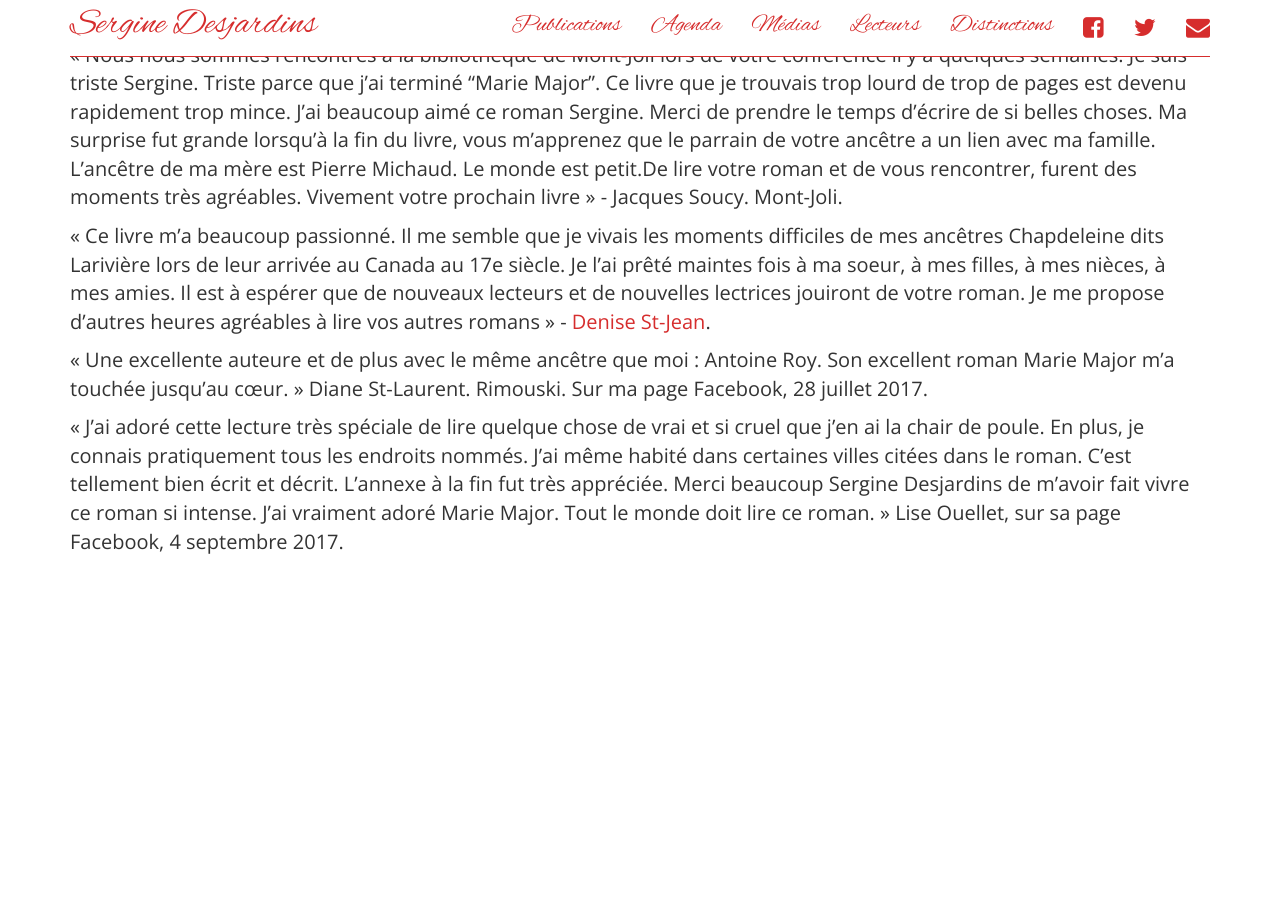
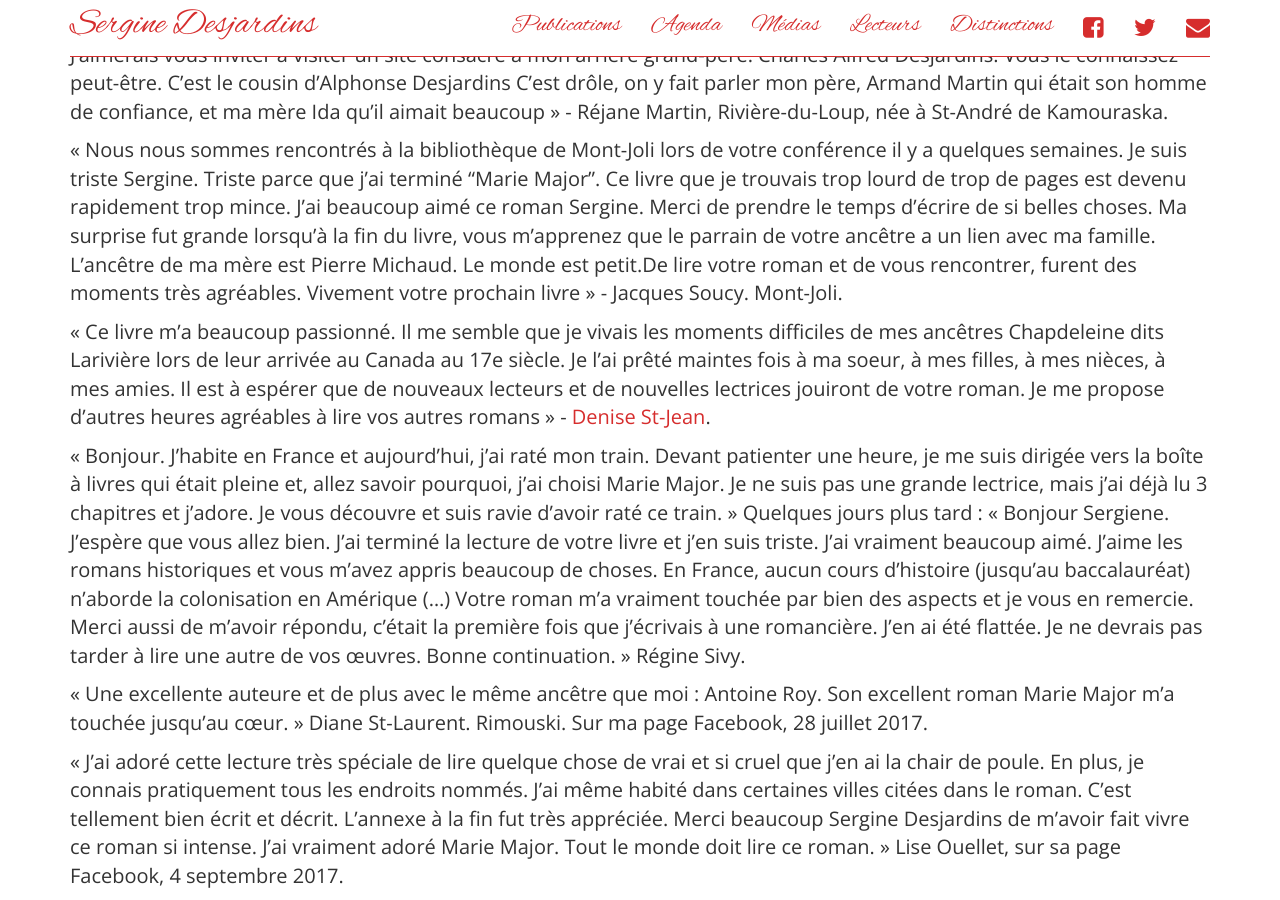
Before and after one commit to serginedesjardins/serginedesjardins.github.io, a Jekyll site: the page built from lecteurs.md, in a window 1280 px wide and 900 px high, scrolled down 33272 px. Built offline with Jekyll 4.4.1, drawn with Linux system fonts in a browser that asks for light colours; nearby versions of some CDN libraries; before the commit the page ends 33838 px from its top, so only the background shows below that; some of the changed text lies outside the part shown.

Commit message:
M.Normand dans Un souvenir et Régine dans Major

```diff
--- a/lecteurs.md
+++ b/lecteurs.md
@@ -141,7 +141,7 @@
 
 «  Sergine ! Comme ton roman mérite tous ces commentaires élogieux. Ta plume sait nous guider dans la grande histoire tout comme dans la petite. De plus, avec beaucoup de perspicacité, elle s’immisce dans le cœur des personnages ! On s’attache souvent à plusieurs d’entre eux, on en déteste aussi quelques-uns… À lire et à relire, tant Un souvenir, mille remords, recèle d’informations. J’ai hâte au prochain. » Rollande Lambert, commentaire sur ma page Facebook, 6 février 2022.
 
-
+« J’ai lu ce livre avec émotion, j’en aurais lu encore des heures et des heures tellement c’est bien écrit et avec beaucoup de recherches. Merci à Dieu de t’avoir donné ce talent et d’en faire profiter les autres. Continue ton beau travail. » Murielle Normand, commentaire sur ma page Facebook, 8 février 2022.
 
 # Concernant Le Châtiment de Clara:
 
@@ -1010,6 +1010,8 @@
 agréables à lire vos autres romans » - [Denise
 St-Jean](http://www.cyberpedago.blogspot.com).
 
+« Bonjour. J’habite en France et aujourd’hui, j’ai raté mon train. Devant patienter une heure, je me suis dirigée vers la boîte à livres qui était pleine et, allez savoir pourquoi, j’ai choisi Marie Major. Je ne suis pas une grande lectrice, mais j’ai déjà lu 3 chapitres et j’adore. Je vous découvre et suis ravie d’avoir raté ce train. » Quelques jours plus tard : « Bonjour Sergiene. J’espère que vous allez bien. J’ai terminé la lecture de votre livre et j’en suis triste. J’ai vraiment beaucoup aimé. J’aime les romans historiques et vous m’avez appris beaucoup de choses. En France, aucun cours d’histoire (jusqu’au baccalauréat) n’aborde la colonisation en Amérique (…) Votre roman m’a vraiment touchée par bien des aspects et je vous en remercie. Merci aussi de m’avoir répondu, c’était la première fois que j’écrivais à une romancière. J’en ai été flattée. Je ne devrais pas tarder à lire une autre de vos œuvres. Bonne continuation. » Régine Sivy.
+
 « Une excellente auteure et de plus avec le même ancêtre que moi : Antoine Roy. Son excellent roman Marie Major m’a touchée jusqu’au cœur. » Diane St-Laurent. Rimouski. Sur ma page Facebook, 28 juillet 2017.
 
 « J’ai adoré cette lecture très spéciale de lire quelque chose de vrai et si cruel que j’en ai la chair de poule. En plus, je connais pratiquement tous les endroits nommés. J’ai même habité dans certaines villes citées dans le roman. C’est tellement bien écrit et décrit. L’annexe à la fin fut très appréciée. Merci beaucoup Sergine Desjardins de m’avoir fait vivre ce roman si intense. J’ai vraiment adoré Marie Major. Tout le monde doit lire ce roman. » Lise Ouellet, sur sa page Facebook, 4 septembre 2017.
```
